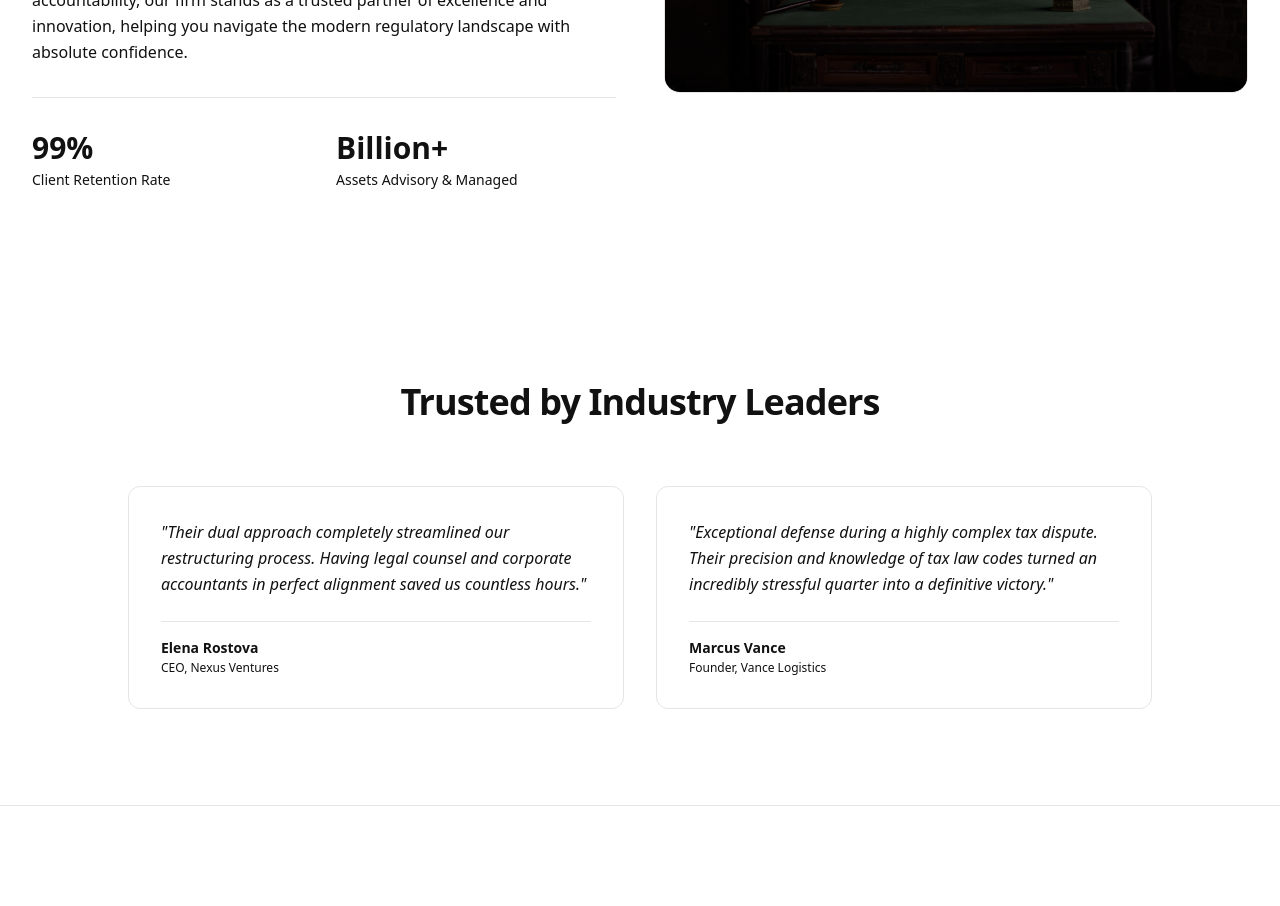
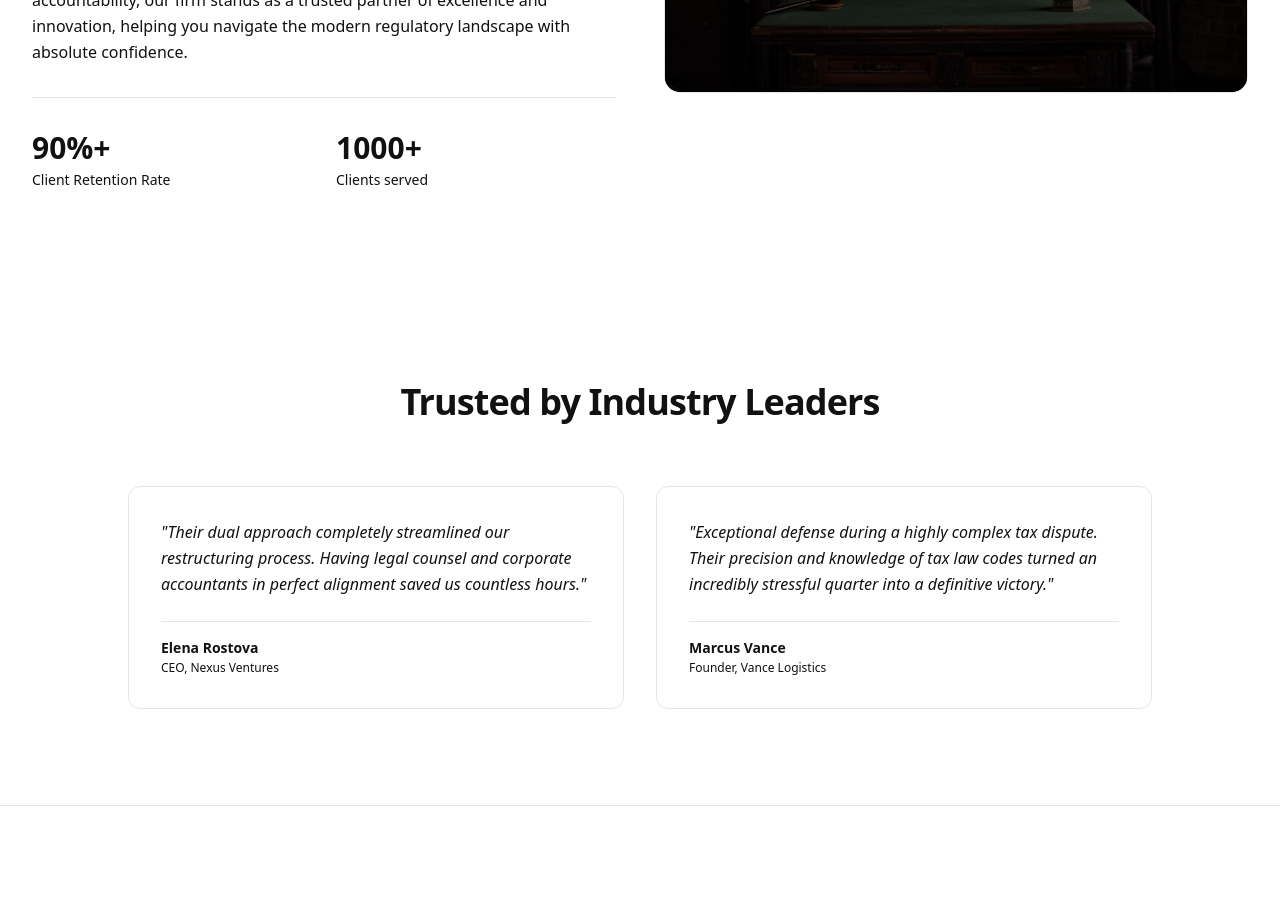
Before and after one commit to DEBOJEETDAS36/firmz, a Next.js app: page / in a window 1280 px wide. Shown: the part 2800-3706 px from the top of the page. Built offline with nearby package versions, Linux system fonts and the light colour scheme.

Commit message:
Small text update in About Us section

```diff
--- a/components/about-us.tsx
+++ b/components/about-us.tsx
@@ -19,12 +19,12 @@ export function AboutUs() {
 
             <div className="mt-8 grid grid-cols-2 gap-6 border-t border-border pt-8">
               <div>
-                <p className="text-3xl font-bold text-foreground">99%</p>
+                <p className="text-3xl font-bold text-foreground">90%+</p>
                 <p className="text-sm text-muted-foreground mt-1">Client Retention Rate</p>
               </div>
               <div>
-                <p className="text-3xl font-bold text-foreground">Billion+</p>
-                <p className="text-sm text-muted-foreground mt-1">Assets Advisory & Managed</p>
+                <p className="text-3xl font-bold text-foreground">1000+</p>
+                <p className="text-sm text-muted-foreground mt-1">Clients served</p>
               </div>
             </div>
           </div>
```
